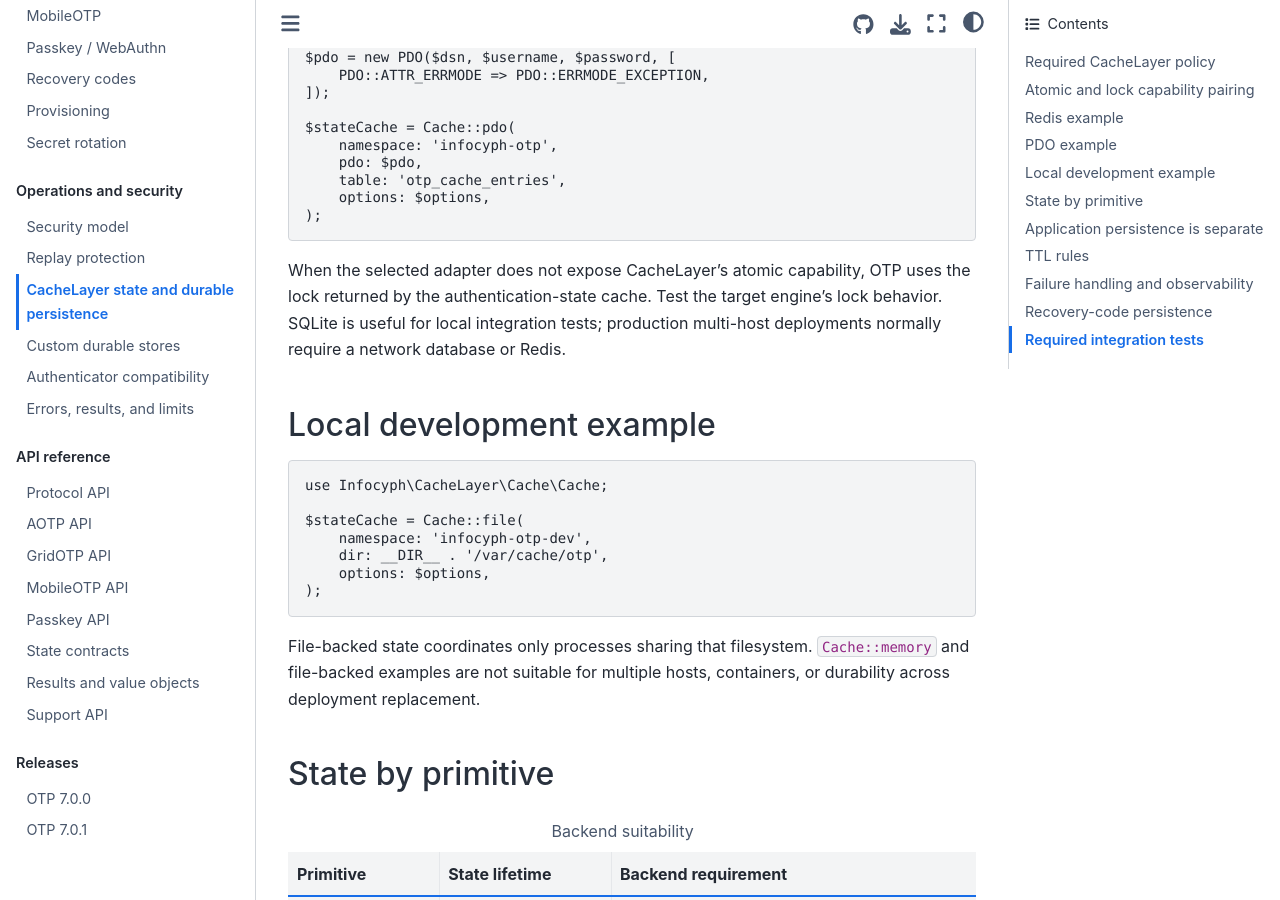
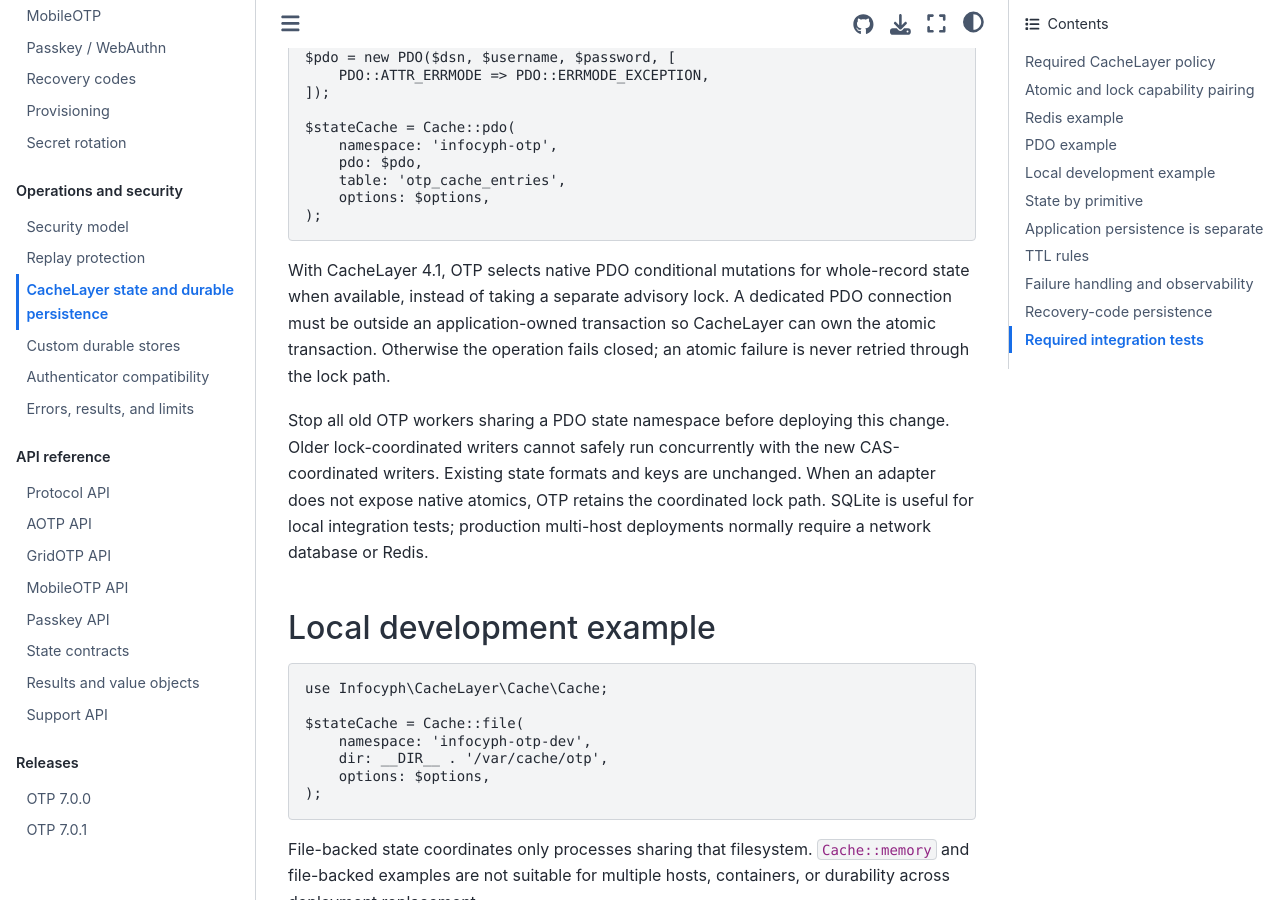
Before and after one commit to infocyph/OTP, a Sphinx documentation site: the page built from docs/guides/storage.rst, in a window 1280 px wide and 900 px high, scrolled down 2059 px. Built offline with Sphinx 7.4.7 and the Sphinx Book theme 1.1.4, drawn with Linux system fonts in a browser that asks for light colours.

Commit message:
fix: prefer native PDO atomic authentication state coordination

```diff
--- a/docs/guides/storage.rst
+++ b/docs/guides/storage.rst
@@ -106,10 +106,18 @@ PDO example
        options: $options,
    );
 
-When the selected adapter does not expose CacheLayer's atomic capability, OTP
-uses the lock returned by the authentication-state cache. Test the target
-engine's lock behavior. SQLite is useful for local integration tests; production
-multi-host deployments normally require a network database or Redis.
+With CacheLayer 4.1, OTP selects native PDO conditional mutations for whole-record
+state when available, instead of taking a separate advisory lock. A dedicated
+PDO connection must be outside an application-owned transaction so CacheLayer
+can own the atomic transaction. Otherwise the operation fails closed; an atomic
+failure is never retried through the lock path.
+
+Stop all old OTP workers sharing a PDO state namespace before deploying this
+change. Older lock-coordinated writers cannot safely run concurrently with the
+new CAS-coordinated writers. Existing state formats and keys are unchanged.
+When an adapter does not expose native atomics, OTP retains the coordinated
+lock path. SQLite is useful for local integration tests; production multi-host
+deployments normally require a network database or Redis.
 
 Local development example
 -------------------------
```
Also changed, not shown: docs/plans/production-feedback.md (+6 -0 lines), 3 other files.
